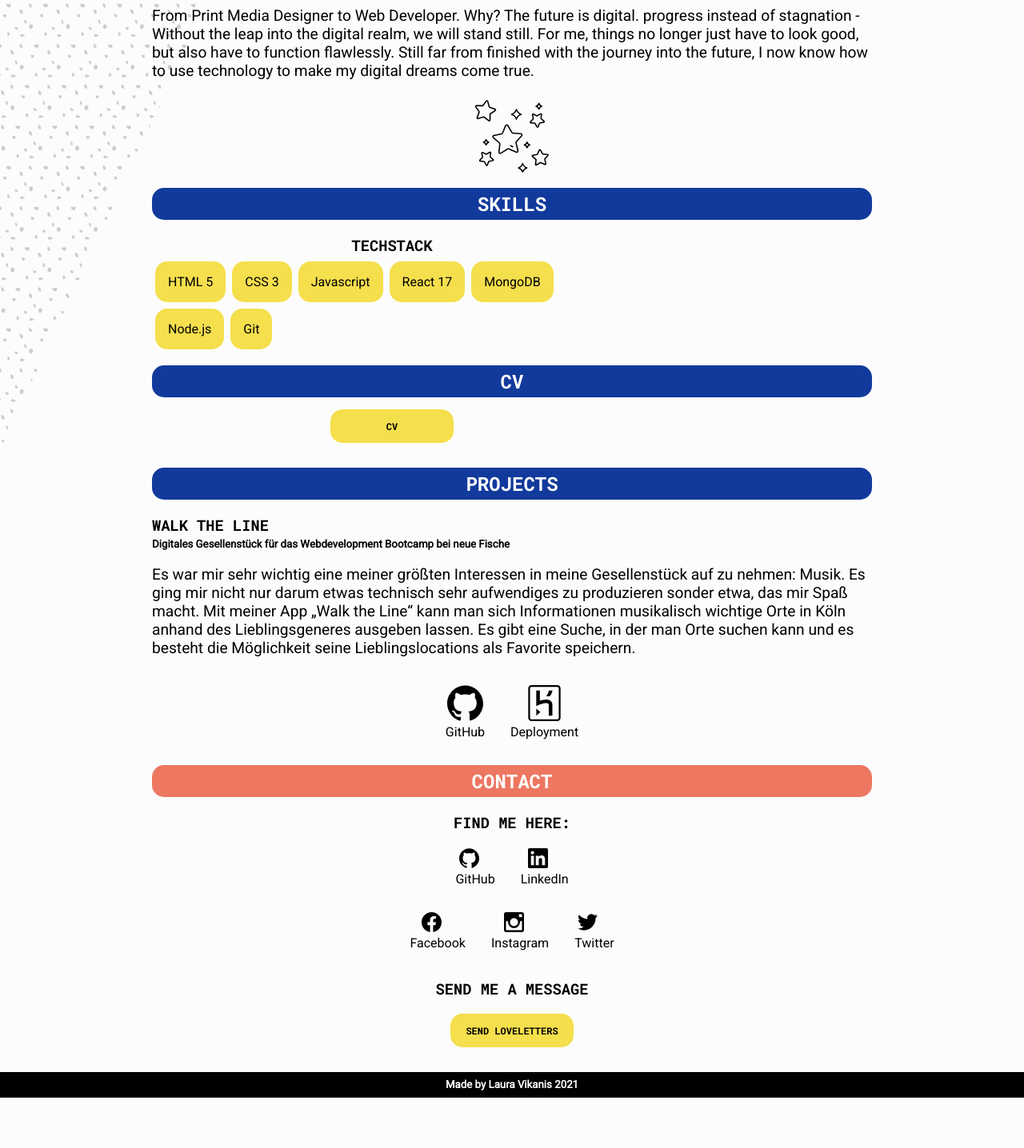
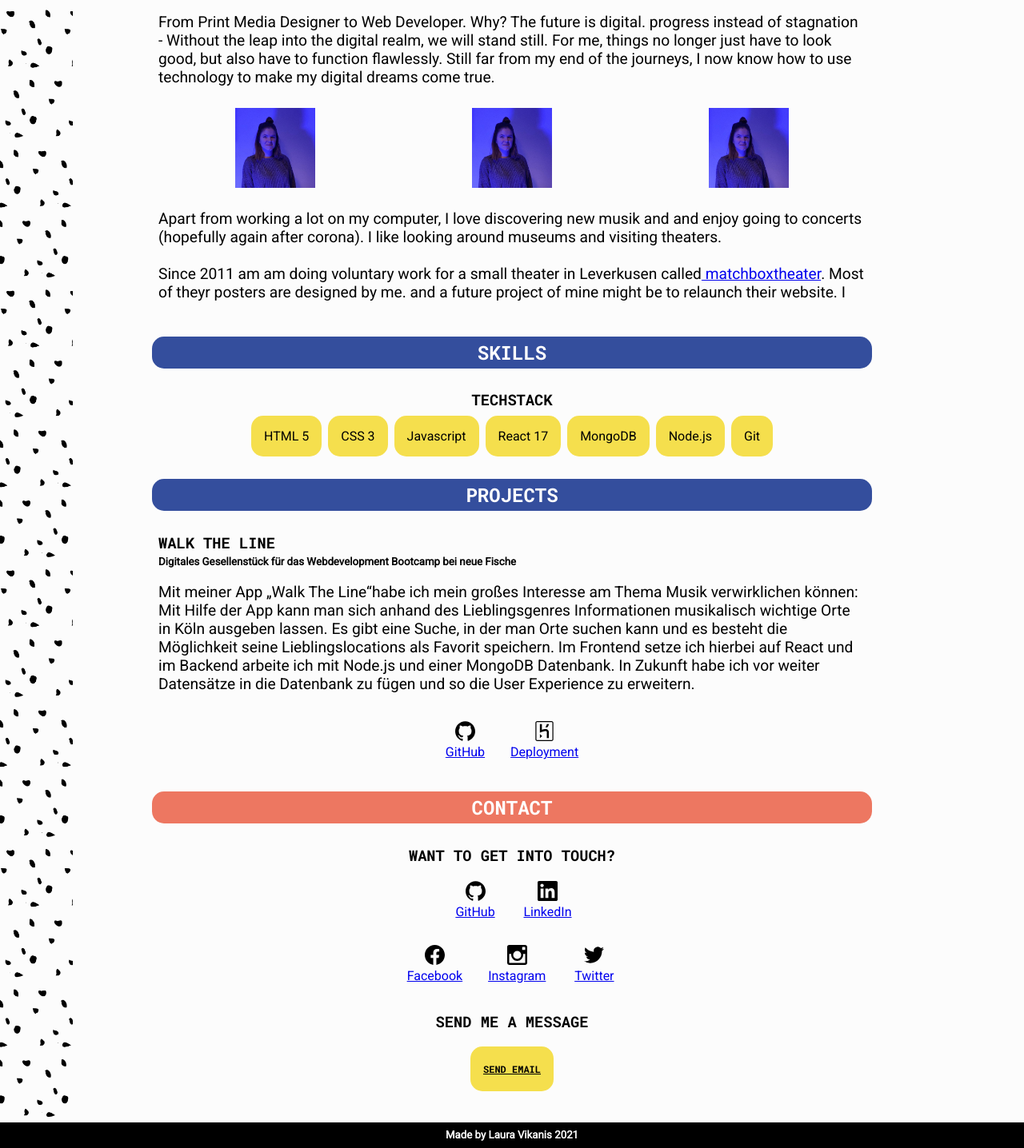
Before and after one commit to lauravikanis/portfolio2021, a React (Create React App) app in the folder client/: page / in a window 1280 px wide. Shown: the part 249-1685 px from the top of the page at 80% size. Before the commit the page ends 1622 px from the top, so only its background shows below. Built offline with nearby package versions, Linux system fonts and the light colour scheme; a web font is replaced by a local one.

Commit message:
add additional contente

```diff
--- a/client/src/GlobalStyles.js
+++ b/client/src/GlobalStyles.js
@@ -7,7 +7,7 @@ const GlobalStyle = createGlobalStyle`
   --textFont: "Roboto", sans-serif;
   --background: #FCFCFC;
   --text-color: #707070;
-  --primary-color: #123A9C;
+  --primary-color: #344e9d;
   --secondary-color: #ED7761;
   --action-color: #F5DF4D;
 }
@@ -16,7 +16,7 @@ body {
   font-family: 'Roboto', sans-serif;
   background-color: var(--background);
   background-image: url(${bg});
-  background-repeat: no-repeat;
+  background-repeat: repeat-y;
 
  }
 
--- a/client/src/components/Button/Button.js
+++ b/client/src/components/Button/Button.js
@@ -1,15 +1,14 @@
 import PropTypes from "prop-types";
 import styled from "styled-components/macro";
 
-const Button = styled.input`
+const Button = styled.a`
   display: flex;
   align-items: center;
   justify-content: center;
   background-color: var(--action-color);
   border-radius: 15px;
   border: none;
-  width: 25%;
-  max-width: 150px;
+  padding: 0.5rem 1rem 0.5rem 1rem;
   height: 40px;
   margin: 15px auto;
   color: black;
--- a/client/src/components/Container/Detailcontainer.js
+++ b/client/src/components/Container/Detailcontainer.js
@@ -6,11 +6,17 @@ const Detailcontainer = styled.div`
   justify-content: center;
   font-size: 1rem;
   margin: 1rem;
+  align-items: center;
+
   img {
-    width: 45px;
+    width: 25px;
     margin-bottom: 0.25rem;
   }
-  align-items: center;
+  a {
+    display: flex;
+    flex-direction: column;
+    align-items: center;
+  }
 `;
 
 export default Detailcontainer;
--- /dev/null
+++ b/client/src/components/Container/Picturerow.js
@@ -0,0 +1,16 @@
+import styled from "styled-components/macro";
+
+const Picturerow = styled.div`
+  display: flex;
+  flex-direction: row;
+  flex-wrap: wrap;
+  justify-content: space-between;
+  width: 80%;
+  img {
+    /* border-radius: 50px; */
+    width: 100px;
+    margin: 0.5rem;
+  }
+`;
+
+export default Picturerow;
--- a/client/src/components/Content/About.js
+++ b/client/src/components/Content/About.js
@@ -1,6 +1,8 @@
 import React from "react";
 import styled from "styled-components/macro";
-import starspath from "../../assets/stars.svg";
+import profilepic from "../../assets/profile.jpg";
+import Picturerow from "../Container/Picturerow";
+
 // import plantspath from "../../assets/plants.svg";
 // import musicpath from "../../assets/music.svg";
 
@@ -9,11 +11,8 @@ const AboutDiv = styled.div`
   flex-direction: column;
   justify-content: center;
   align-items: center;
-
-  img {
-    width: 100px;
-    margin: 0 auto;
-  }
+  background-color: var(--background);
+  padding: 0.5rem;
 `;
 
 const About = () => (
@@ -22,32 +21,24 @@ const About = () => (
       From Print Media Designer to Web Developer. Why? The future is digital.
       progress instead of stagnation - Without the leap into the digital realm,
       we will stand still. For me, things no longer just have to look good, but
-      also have to function flawlessly. Still far from finished with the journey
-      into the future, I now know how to use technology to make my digital
-      dreams come true.
+      also have to function flawlessly. Still far from my end of the journeys, I
+      now know how to use technology to make my digital dreams come true.
     </p>
-    <img src={starspath} alt="html" />
-    {/* <p>
-      I am a trained media designer and have been around in the industry for
-      eight years. Before i started working full time as a graphic designer I
-      trained as a Mediengestalter for three years. In my spare time, i design
-      posters for a local theatre and manage their social media accounts.
+    <Picturerow>
+      <img src={profilepic} alt="Laura" />
+      <img src={profilepic} alt="Laura" />
+      <img src={profilepic} alt="Laura" />
+    </Picturerow>
+    <p>
+      Apart from working a lot on my computer, I love discovering new musik and
+      and enjoy going to concerts (hopefully again after corona). I like looking
+      around museums and visiting theaters. <br />
+      <br />
+      Since 2011 am am doing voluntary work for a small theater in Leverkusen
+      called<a href="https://www.matchboxtheater.de"> matchboxtheater</a>. Most
+      of theyr posters are designed by me. and a future project of mine might be
+      to relaunch their website. I
     </p>
-    <img src={musicpath} alt="music" />
-    <p>
-      I have always been interested in music. Whether it is a classical symphony
-      or a modern production - I refuse almost nothing. I can not compose and
-      write myself yet. But it gives me a lot of pleasure to create playlists
-      for every occasion and I can talk for hours about the latest discoveries.
-      Here you can find my Spotify profile. Apart from creating digital
-      playlists, I collect vinyl, i.e. records, and I am a real concert junkie.
-    </p>
-    <img src={plantspath} alt="plants" />
-    <p>
-      Apart from working a lot on my computer, I love nature. In my spare time,
-      I like to collect houseplants and propagate the ones I already own. My
-      favourite plant is my fiddle leave-fig, but I love all my green babies..
-    </p> */}
   </AboutDiv>
 );
 
--- a/client/src/components/Content/CV.js
+++ b/client/src/components/Content/CV.js
@@ -1,20 +1,19 @@
 import React from "react";
 import styled from "styled-components/macro";
 import Button from "../Button/Button";
-import Skillcontainer from "../Skillcontainer/Skillcontainer";
 
 const CvDiv = styled.div`
   display: flex;
   flex-direction: column;
   justify-content: center;
-  max-width: 600px;
-  width: 90%;
   align-items: center;
+  background-color: var(--background);
+  padding: 0.5rem;
 `;
 
 const CV = () => (
   <CvDiv>
-    <Button value="CV" />
+    <Button value="Get my CV" />
   </CvDiv>
 );
 
--- a/client/src/components/Content/Contact.js
+++ b/client/src/components/Content/Contact.js
@@ -16,43 +16,57 @@ const ContactDiv = styled.div`
   flex-direction: column;
   justify-content: center;
   align-items: center;
+  background-color: var(--background);
+  padding: 0.5rem;
 
   img {
     width: 25px;
     margin-right: 1rem;
+    margin-left: 1rem;
   }
 `;
 
 const Contact = () => (
   <ContactDiv>
-    <h3>Find me here:</h3>
+    <h3>Want to get into touch?</h3>
     <Projectdetails>
       <Detailcontainer>
-        <img src={githubpath} alt="ggithub" />
+        <a href="https://github.com/lauravikanis">
+          <img src={githubpath} alt="github" />
           GitHub
+        </a>
       </Detailcontainer>
       <Detailcontainer>
+        <a href="https://www.linkedin.com/in/lauravikanis/">
           <img src={linkedinpath} alt="linkedin" />
           LinkedIn
-      </Detailcontainer>{" "}
+        </a>
+      </Detailcontainer>
     </Projectdetails>
     <Projectdetails>
       <Detailcontainer>
+        <a href="https://www.facebook.com/laura.vikanis/">
           <img src={facebookpath} alt="facebook" />
           Facebook
+        </a>
       </Detailcontainer>
       <Detailcontainer>
+        <a href="https://www.instagram.com/loeremoehre/">
           <img src={instagrampath} alt="instagram" />
           Instagram
+        </a>
       </Detailcontainer>
       <Detailcontainer>
+        {" "}
+        <a href="https://twitter.com/loeremoehre">
           <img src={twitterpath} alt="twitter" />
           Twitter
+        </a>
       </Detailcontainer>
     </Projectdetails>
     <h3>Send me a message</h3>
 
-    <Button value="Send Loveletters" />
+    <Button href="mailto:info@lauravikanis.de"> Send Email</Button>
   </ContactDiv>
 );
 
--- a/client/src/components/Content/Projects.js
+++ b/client/src/components/Content/Projects.js
@@ -9,8 +9,8 @@ const ProjectsDiv = styled.div`
   display: flex;
   flex-direction: column;
   justify-content: center;
-  /* max-width: 600px;
-  width: 90%; */
+  background-color: var(--background);
+  padding: 0.5rem;
 
   h5 {
     margin: 0;
@@ -24,22 +24,27 @@ const Projects = () => (
       Digitales Gesellenstück für das Webdevelopment Bootcamp bei neue Fische
     </h5>
     <p>
-      Es war mir sehr wichtig eine meiner größten Interessen in meine
-      Gesellenstück auf zu nehmen: Musik. Es ging mir nicht nur darum etwas
-      technisch sehr aufwendiges zu produzieren sonder etwa, das mir Spaß macht.
-      Mit meiner App „Walk the Line“ kann man sich Informationen musikalisch
-      wichtige Orte in Köln anhand des Lieblingsgeneres ausgeben lassen. Es gibt
-      eine Suche, in der man Orte suchen kann und es besteht die Möglichkeit
-      seine Lieblingslocations als Favorite speichern.
+      Mit meiner App „Walk The Line“habe ich mein großes Interesse am Thema
+      Musik verwirklichen können: Mit Hilfe der App kann man sich anhand des
+      Lieblingsgenres Informationen musikalisch wichtige Orte in Köln ausgeben
+      lassen. Es gibt eine Suche, in der man Orte suchen kann und es besteht die
+      Möglichkeit seine Lieblingslocations als Favorit speichern. Im Frontend
+      setze ich hierbei auf React und im Backend arbeite ich mit Node.js und
+      einer MongoDB Datenbank. In Zukunft habe ich vor weiter Datensätze in die
+      Datenbank zu fügen und so die User Experience zu erweitern.
     </p>
     <Projectdetails>
       <Detailcontainer>
-        <img src={githubpath} alt="github" />
-        GitHub
+        <a href="https://github.com/lauravikanis/WalkTheLine">
+          <img src={githubpath} alt="github" />
+          GitHub
+        </a>
       </Detailcontainer>
       <Detailcontainer>
-        <img src={herokupath} alt="deployment" />
-        Deployment
+        <a href="https://walktheline.herokuapp.com/">
+          <img src={herokupath} alt="deployment" />
+          Deployment
+        </a>
       </Detailcontainer>
     </Projectdetails>
   </ProjectsDiv>
--- a/client/src/components/Content/Skills.js
+++ b/client/src/components/Content/Skills.js
@@ -6,9 +6,9 @@ const SkillsDiv = styled.div`
   display: flex;
   flex-direction: column;
   justify-content: center;
-  max-width: 600px;
-  width: 90%;
   align-items: center;
+  background-color: var(--background);
+  padding: 0.5rem;
 `;
 
 const Container = styled.div`
--- a/client/src/components/Menueitem/Menueitem.js
+++ b/client/src/components/Menueitem/Menueitem.js
@@ -8,8 +8,6 @@ const MenueItem = styled.div`
     props.secondary ? "var(--secondary-color)" : "var(--primary-color)"};
   color: white;
   border-radius: 15px;
-  /* max-width: 750px;
-  width: 90%; */
   text-align: center;
   margin-top: 1rem;
 
--- a/client/src/pages/Page.js
+++ b/client/src/pages/Page.js
@@ -14,7 +14,7 @@ const MainDiv = styled.div`
   flex-direction: column;
   justify-content: center;
   max-width: 900px;
-  width: 90%;
+  width: 80%;
 `;
 
 const Page = () => (
@@ -31,13 +31,13 @@ const Page = () => (
       </Menueitem>
       <Skills />
       <Menueitem>
-        <h2>CV</h2>
-      </Menueitem>
-      <CV />
-      <Menueitem>
         <h2>Projects</h2>
       </Menueitem>
       <Projects />
+      {/* <Menueitem>
+        <h2>CV</h2>
+      </Menueitem>
+      <CV /> */}
       <Menueitem secondary>
         <h2>Contact</h2>
       </Menueitem>
```
Also changed, not shown: client/src/assets/background.svg. Lines whose indentation alone changed are shown as unchanged.
